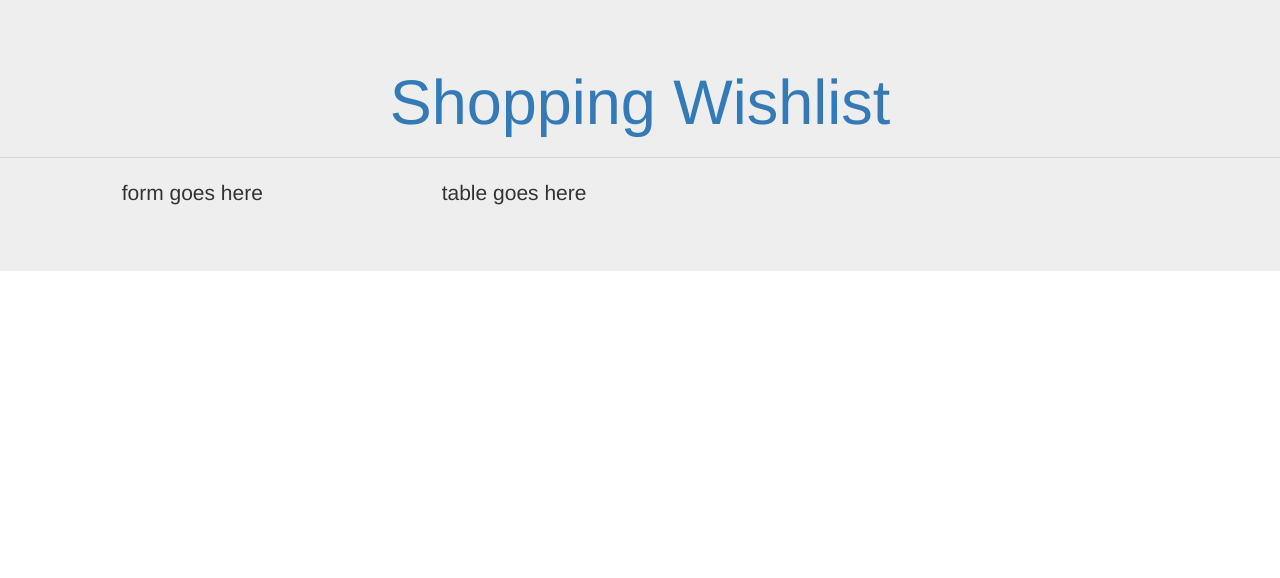
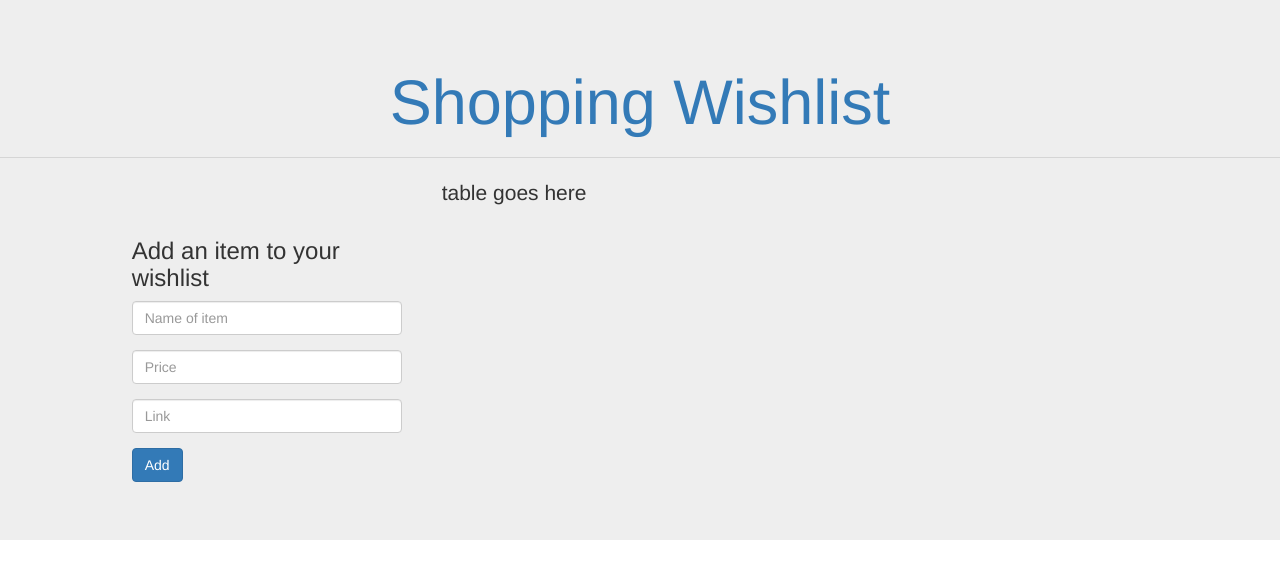
Before and after one commit to Kigaru/shopping-wishlist, a React (Create React App) app: page / in a window 1280 px wide. Shown: the top 578 px of the page. Built offline with nearby package versions, Linux system fonts and the light colour scheme.

Commit message:
Designed a form that adds to wishlist

```diff
--- a/src/App.js
+++ b/src/App.js
@@ -1,6 +1,6 @@
 import React from 'react';
-import logo from './logo.svg';
 import './App.css';
+import Form from './components/wishlistForm';
 
 function App() {
   return (
@@ -14,7 +14,7 @@ function App() {
           <div className="col-md-1"></div>
 
           <div className="col-md-3">
-              <p>form goes here</p>
+              <Form />
           </div>
 
           <div className="col-md-8">
--- a/src/components/wishlistForm/index.js
+++ b/src/components/wishlistForm/index.js
@@ -0,0 +1,28 @@
+import React, { Component } from 'react';
+import './wishlistForm.css';
+
+export default class Form extends Component {
+    render() {
+        return (
+        <form  className="form bg-dark text-light">
+            <h3>Add an item to your wishlist</h3>
+            <div className="form-group">
+              <input type="text"
+                className="form-control"
+                placeholder="Name of item"></input>
+            </div>
+            <div className="form-group">
+              <input type="text"
+                className="form-control"
+                placeholder="Price"></input>
+            </div>
+            <div className="form-group">
+                <input type="text"
+                  className="form-control"
+                placeholder="Link"></input>
+            </div>
+            <button type="submit" className="btn btn-primary">Add</button>
+        </form>
+        );
+    }
+}
--- /dev/null
+++ b/src/components/wishlistForm/wishlistForm.css
@@ -0,0 +1,4 @@
+.form {
+    margin-top: 30px;
+    padding: 10px;
+}
```
